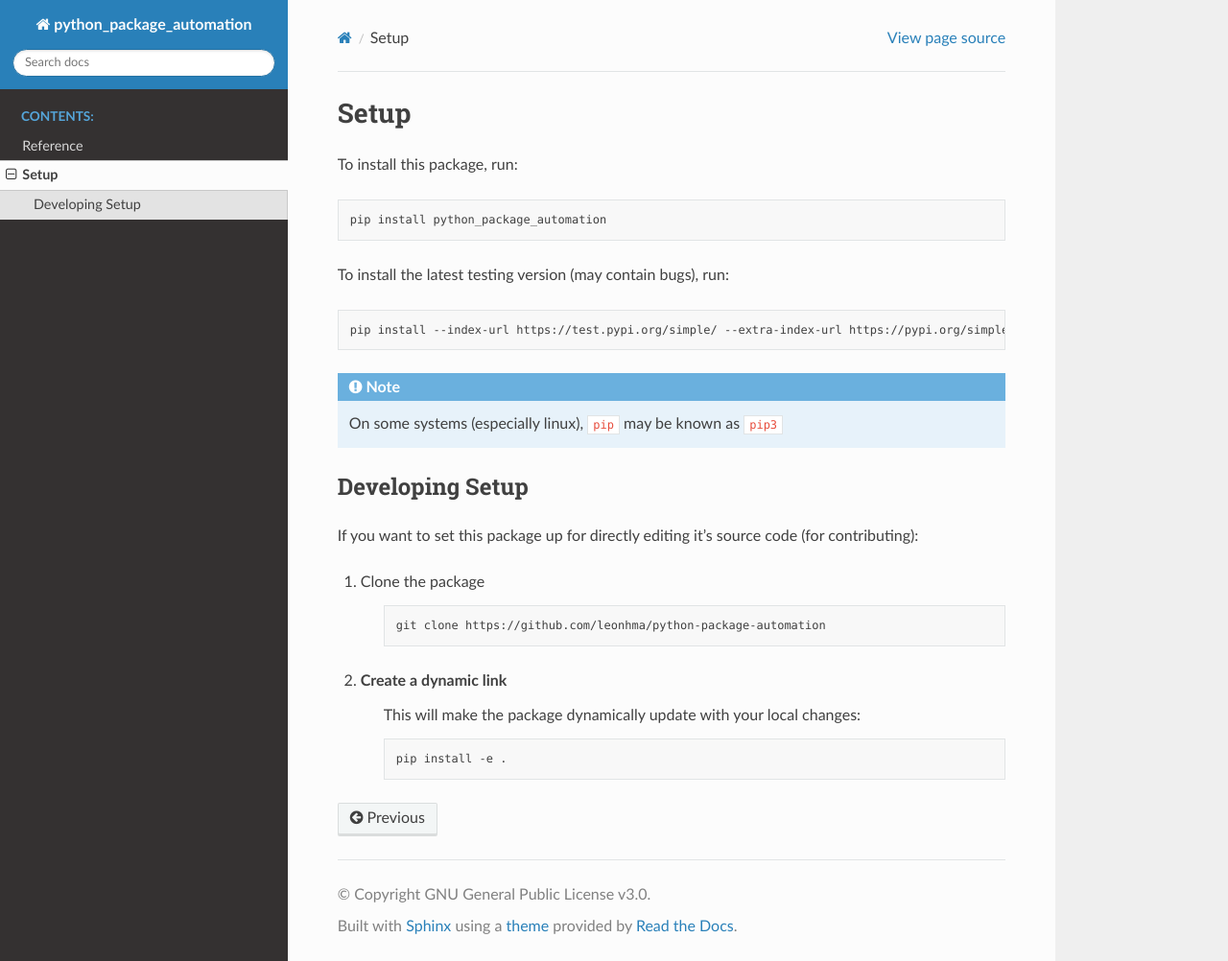
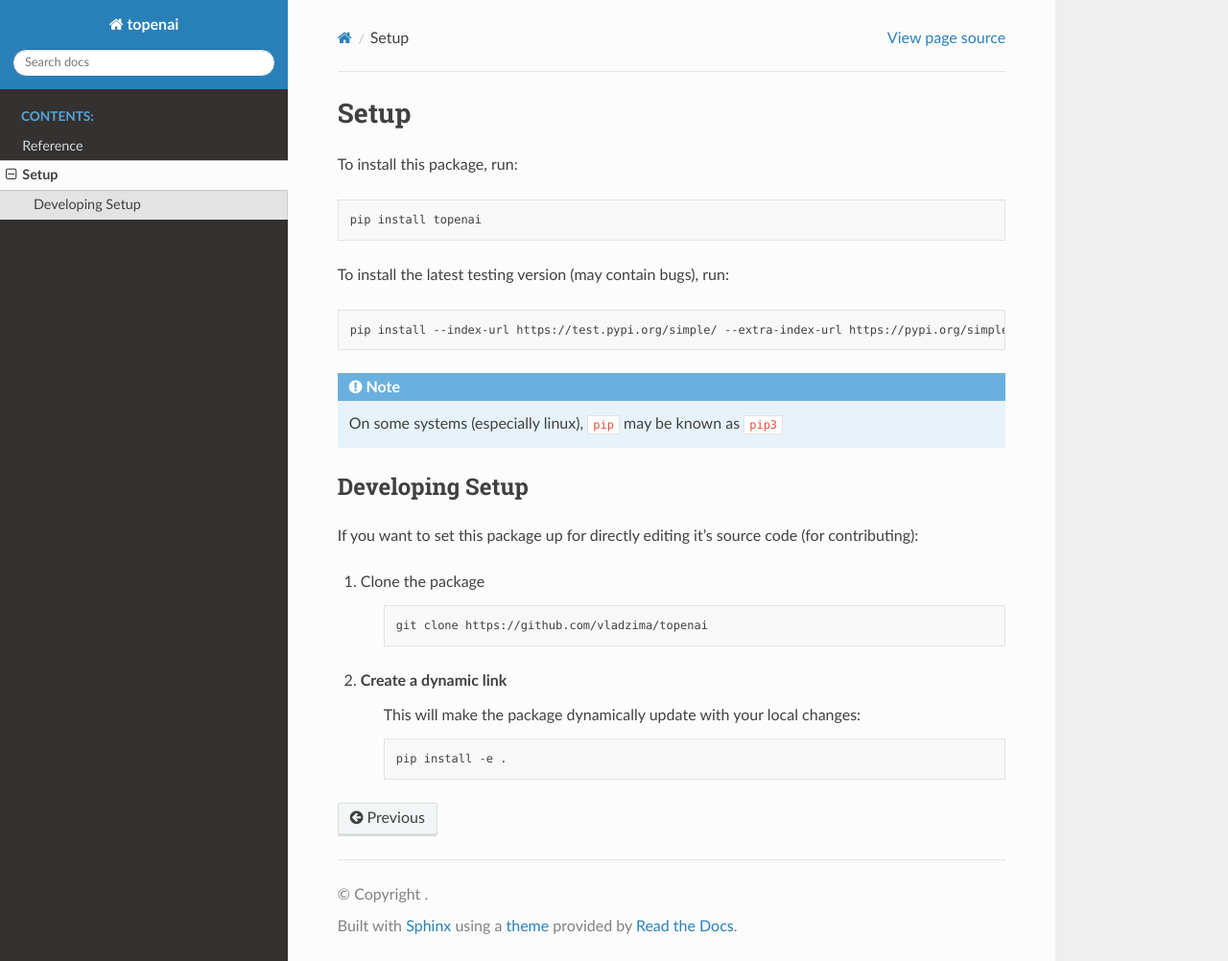
Before and after one commit to vladzima/topenai, a Sphinx documentation site: the page built from docs/setup.rst, in a window 1280 px wide and 1002 px high. Shown: the whole window at 96% size. Built offline with Sphinx 7.4.7 and the Read the Docs theme 2.0.0, drawn with Linux system fonts in a browser that asks for light colours.

Commit message:
[skip ci] Automatic setup of repo

```diff
--- a/docs/conf.py
+++ b/docs/conf.py
@@ -9,9 +9,9 @@
 
 sys.path.insert(0, os.path.abspath('..'))
 
-project = "python_package_automation"
-copyright = "GNU General Public License v3.0"
-author = "leonhma"
+project = "topenai"
+copyright = ""
+author = "vladzima"
 release = "<>"
 
 # -- General configuration ---------------------------------------------------
--- a/docs/index.rst
+++ b/docs/index.rst
@@ -3,7 +3,7 @@
    You can adapt this file completely to your liking, but it should at least
    contain the root `toctree` directive.
 
-Welcome to python_package_automation's documentation!
+Welcome to topenai's documentation!
 =====================================================
 
 .. toctree::
--- a/docs/reference.rst
+++ b/docs/reference.rst
@@ -2,5 +2,5 @@
 =========
 
 
-.. automodule:: python_package_automation
+.. automodule:: topenai
     :members:
--- a/docs/setup.rst
+++ b/docs/setup.rst
@@ -5,13 +5,13 @@
 
 .. code-block:: bash
 
-    pip install python_package_automation
+    pip install topenai
 
 To install the latest testing version (may contain bugs), run:
 
 .. code-block:: bash
 
-    pip install --index-url https://test.pypi.org/simple/ --extra-index-url https://pypi.org/simple/ python_package_automation
+    pip install --index-url https://test.pypi.org/simple/ --extra-index-url https://pypi.org/simple/ topenai
 
 .. note::
 
@@ -26,7 +26,7 @@
 
     .. code-block:: bash
 
-        git clone https://github.com/leonhma/python-package-automation
+        git clone https://github.com/vladzima/topenai
 
 2. Create a dynamic link
     This will make the package dynamically update with your local changes:
```
Also changed, not shown: README.md (+3 -10 lines), setup.py (+4 -4 lines), .devcontainer.json, topenai/__init__.py (renamed from python_package_automation/__init__.py), 1 other file.
